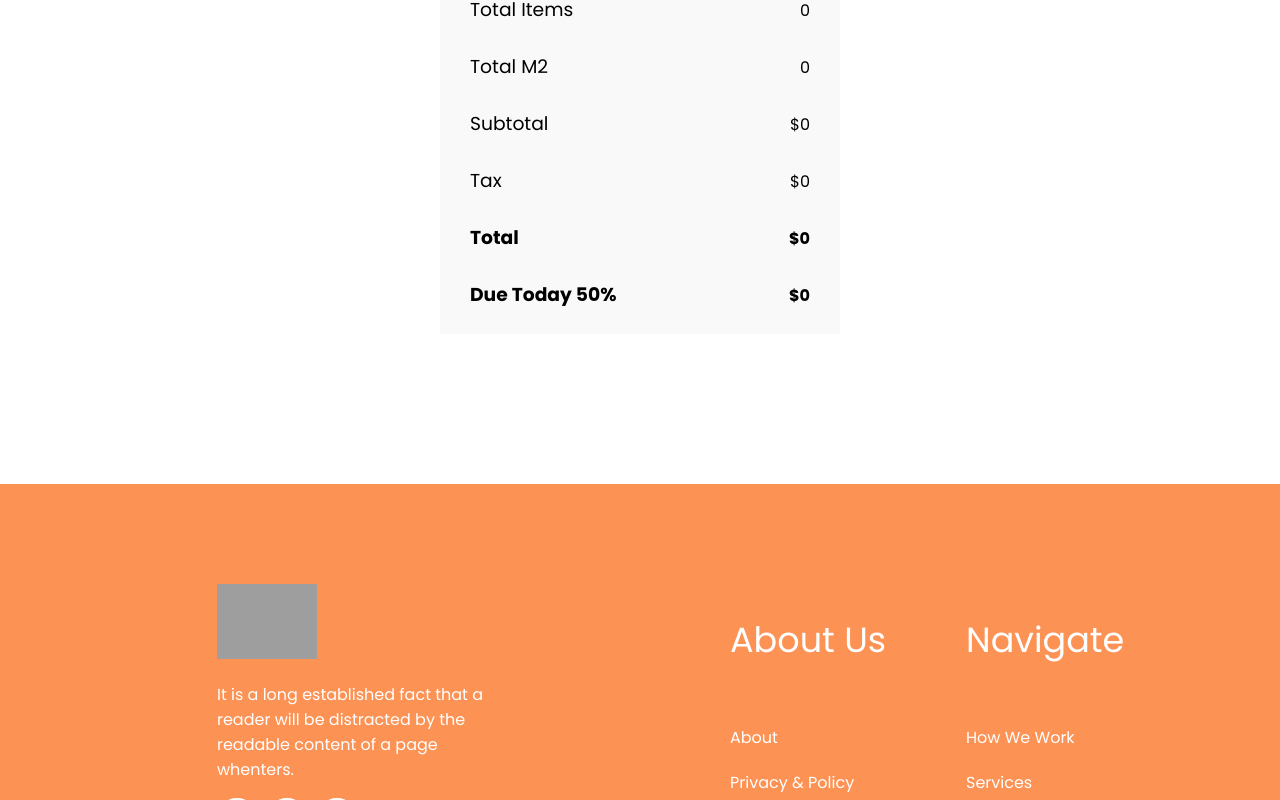
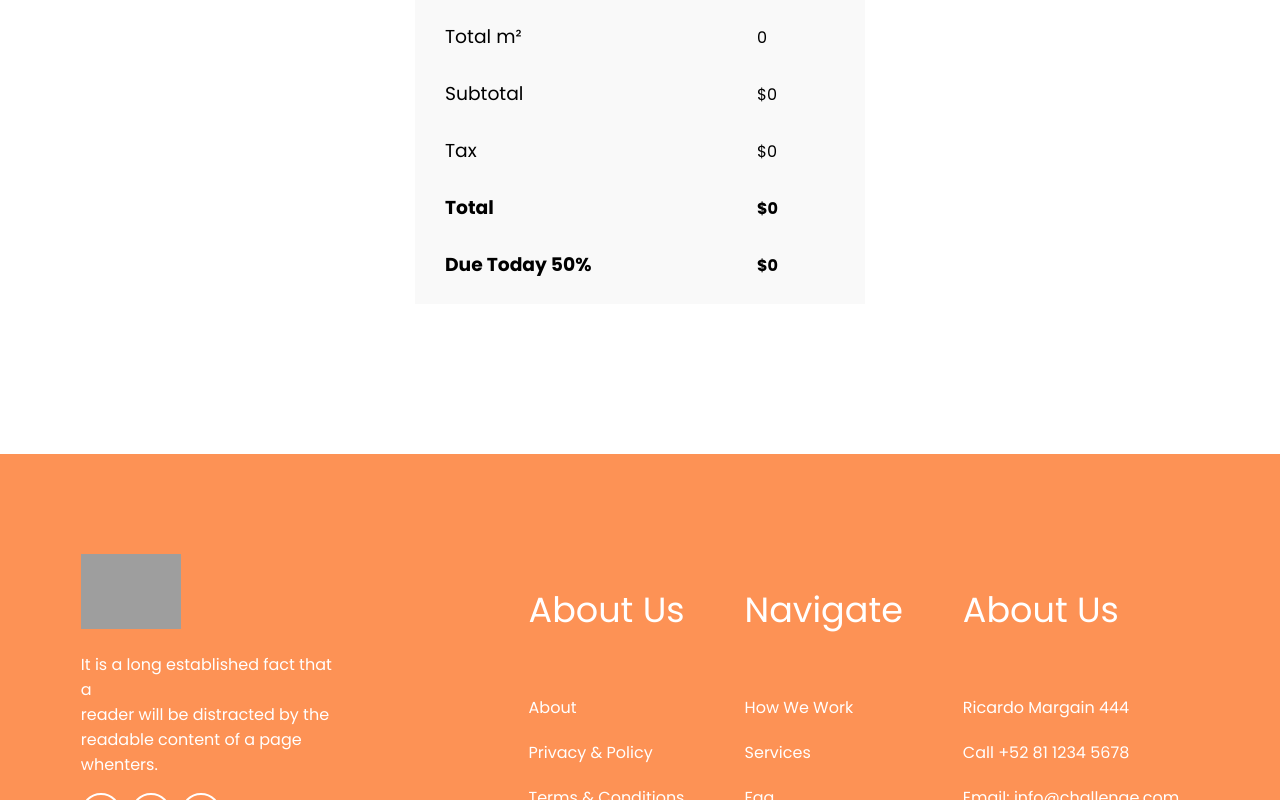
Before and after one commit to codewithsebas/Challenger-Wrapper, a React (Vite) app: page / in a window 1280 px wide. Shown: the part 1800-2600 px from the top of the page. Built offline with nearby package versions, Linux system fonts and the light colour scheme; grey boxes are pictures that could not be loaded.

Commit message:
Add footer & Fix summary

```diff
--- a/src/App.css
+++ b/src/App.css
@@ -204,10 +204,9 @@ main {
 
 .containResult {
   width: 100%;
-  max-width: 400px;
+  max-width: 450px;
   display: flex;
   flex-direction: column;
-  gap: 30px;
 }
 
 .titleResult {
@@ -230,14 +229,17 @@ h3 {
   font-weight: 400;
 }
 
-.total {
-  font-weight: 700;
+.col {
+  width: 80%; /* Should be removed. Only for demonstration */
 }
 
+.col-2 {
+  width: 20%;
+}
+
+/* Clear floats after the columns */
 .row {
   display: flex;
-  flex-wrap: wrap;
-  align-items: center; justify-content: space-between;
 }
 
 
@@ -245,9 +247,9 @@ footer {
   margin-top: 100px;
   width: auto;
   background-color: #FD9255;
-  padding: 100px 50px;
+  padding: 100px 0px;
   display: flex;
-  gap: 30px;
+  gap: 10px;
   justify-items: center;
   justify-content: space-around;
 }
@@ -258,7 +260,7 @@ footer {
 }
 
 .logoFooter {
-  width: 100%;
+  width: 20%;
   max-width: 600px;
   color: #FFFFFF;
   display: flex;
@@ -311,8 +313,8 @@ footer {
   display: flex;
   flex-wrap: wrap;
   justify-content: start;
-  padding: 0 50px;
-  gap: 80px;
+  padding: 0 20px;
+  gap: 60px;
 }
 
 .minMenu {
--- a/src/App.jsx
+++ b/src/App.jsx
@@ -437,7 +437,10 @@ function App() {
               <h1 className="titleResult">Summary</h1>
               <div className="result">
                 <div className="row">
+                  <div className="col">
                     <h3>Total Items</h3>
+                  </div>
+                  <div className="col-2">
                     <p>
                       {
                         (totalItems =
@@ -454,11 +457,15 @@ function App() {
                       }
                     </p>
                   </div>
+                </div>
+
                 <div className="row">
-                  <h3>Total M2</h3>
+                  <div className="col">
+                    <h3>Total m²</h3>
+                  </div>
+                  <div className="col-2">
                     <p>
-                    {
-                      (totalSquare =
+                      {(totalSquare =
                         squareMeters.beds * beds +
                         squareMeters.refrigerador * refrigerador +
                         squareMeters.furniture * furniture +
@@ -469,24 +476,66 @@ function App() {
                         squareMeters.dining * dining +
                         squareMeters.desk * desk +
                         squareMeters.wardrobe * wardrobe)
-                    }
+                        .toFixed(2)
+                        .replace(/.0+$/, "")}
                     </p>
                   </div>
+                </div>
+
                 <div className="row">
+                  <div className="col">
                     <h3>Subtotal</h3>
-                  <p>${(subTotal = totalSquare * 200)}</p>
                   </div>
+                  <div className="col-2">
+                    <p>
+                      $
+                      {(subTotal = totalSquare * 200)
+                        .toFixed(1)
+                        .replace(/.0+$/, "")}
+                    </p>
+                  </div>
+                </div>
+
                 <div className="row">
+                  <div className="col">
                     <h3>Tax</h3>
-                  <p>${(tax = subTotal * 16)}</p>
                   </div>
+                  <div className="col-2">
+                    <p>
+                      ${(tax = subTotal * 0.16).toFixed(1).replace(/.0+$/, "")}
+                    </p>
+                  </div>
+                </div>
+
                 <div className="row">
-                  <h3 className="total">Total</h3>
-                  <p className="total">${(total = tax * subTotal)}</p>
+                  <div className="col">
+                    <h3>
+                      <b>Total</b>
+                    </h3>
                   </div>
+                  <div className="col-2">
+                    <p>
+                      <b>
+                        $
+                        {(total = tax + subTotal)
+                          .toFixed(1)
+                          .replace(/.0+$/, "")}
+                      </b>
+                    </p>
+                  </div>
+                </div>
+
                 <div className="row">
-                  <h3 className="total">Due Today 50%</h3>
-                  <p className="total">${total * 2}</p>
+                  <div className="col">
+                    <h3>
+                      <b>Due Today 50%</b>
+                    </h3>
+                  </div>
+                  <div className="col-2">
+                    <p>
+                      <b>${(total / 2).toFixed(1).replace(/.0+$/, "")}</b>
+                    </p>
+                  </div>
                 </div>
               </div>
             </div>
```
Lines whose indentation alone changed are shown as unchanged.
